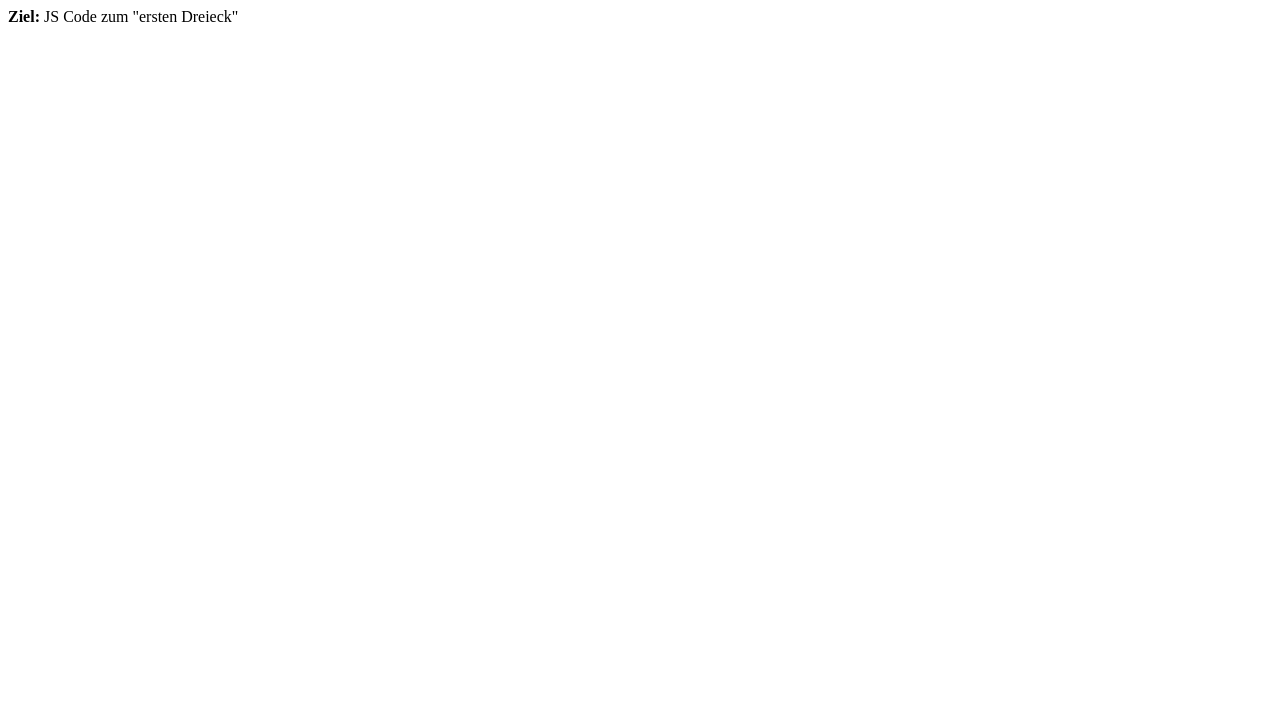
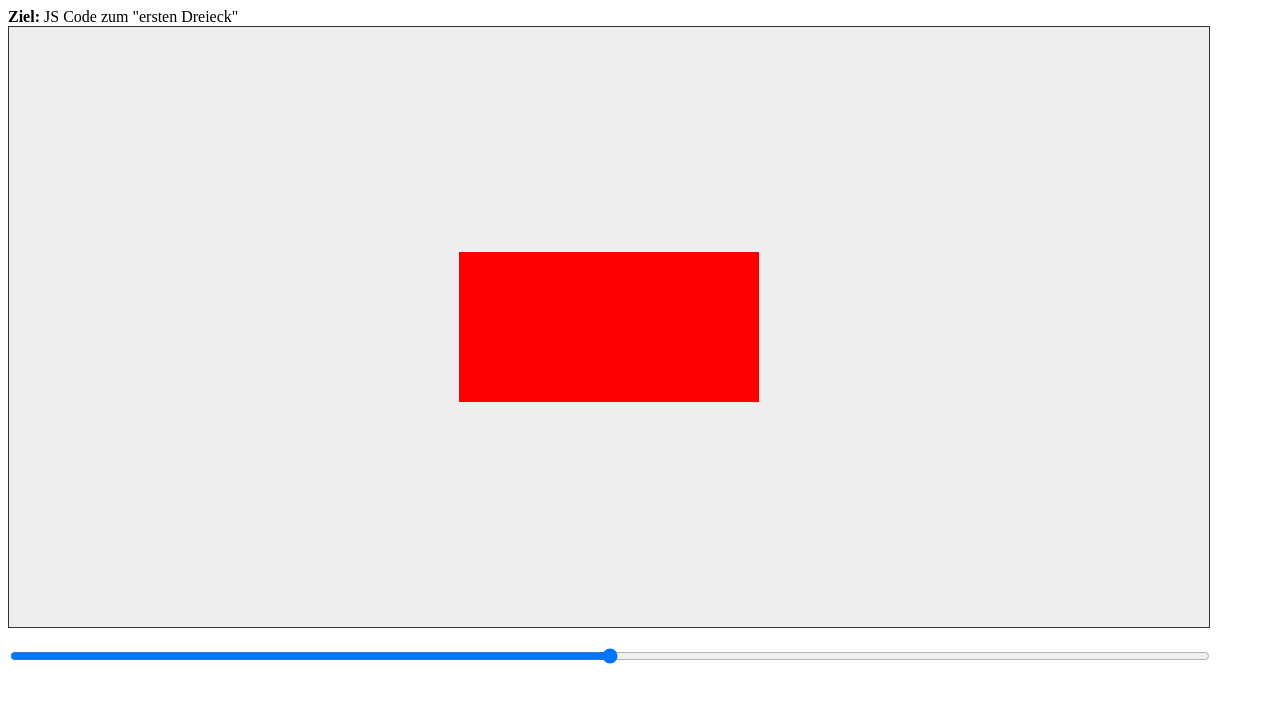
Before and after one commit to UMBRELLABROS/easyWebGL, a plain HTML site: page test.html in a window 1280 px wide. Drawn offline with Linux system fonts and the light colour scheme.

Commit message:
Ein Rechteck verschieben

```diff
--- a/js/world.js
+++ b/js/world.js
@@ -45,6 +45,8 @@ var Child=function(voChildData){
         t+="type:     'triangle'\n";
         t+="position: {x:number,y:number,z:number}\n";
         t+="color:    [r,g,b,a] values:[0.0 .. 1.0]\n";
+        t+="\n";
+        t+="data.pos=[x,y,z] \n";
         return t;
     }
 }
--- a/test.html
+++ b/test.html
@@ -4,19 +4,128 @@
     <meta charset="utf-8" />
     <meta name="viewport" content="width=device-width, initial-scale=1.0" />
     <link rel="stylesheet" href="css/styles.css">
+    <script src='js/math.js'></script>
     <title>easywebGL v1.0 ohne LIB</title>
   </head>
   <body>
       <b>Ziel:</b> JS Code zum "ersten Dreieck"
       <div id='canvas'></div>
       <br>
+      <input type='range' id='xpos' min="-100" max="100" value="0" onChange='moveObject(this.value)'>
+      <br>
+
+<script>
+// Teil 1 (getContext)
+// canvas und gl(webGL) erzeugen
+var div=document.getElementById('canvas');
+var canvas=document.createElement('canvas');
+canvas.width=div.offsetWidth;
+canvas.height=div.offsetHeight;
+div.appendChild(canvas);
+div.style.backgroundColor='#eeeeee';
+div.style.border='solid 1px #333';
+try {gl = canvas.getContext('webgl') }
+catch(e) {alert('Exception init: '+e.toString());}
+if(!gl) {alert('Unable to create Web GL context');}
+
+// Teil 2 addNewWord erzeugt keinen Code
+
+var aBuffer=[]; // nur für Script
+var aUniform=[]; // nur für Script
+var aProg=[]; // nur für Script
+var gPos=[0,0,0];
+function moveObject(x){
+gPos = [x/100,Math.sin(x/100)*Math.sin(x/100),0]; // Absolute Position aus dem Regler
+drawScene();
+}
+
+// addNewChild erzeugt keinen Code
+
+// FormCatalog
+var pos=[-0.25,-0.25,0,0.25,-0.25,0,0.25,0.25,0,-0.25,-0.25,0,0.25,0.25,0,-0.25,0.25,0];
+var color=[1,0,0,1,1,0,0,1,1,0,0,1,1,0,0,1,1,0,0,1,1,0,0,1];
+
+// addNewBuffer erzeugt keinen Code
+
+// getBufferIndex erzeugt keinen Code pos -0.25,-0.25,0,0.25,-0.25,0,0.25,0.25,0,-0.25,-0.25,0,0.25,0.25,0,-0.25,0.25,0
+
+// createBuffer pos 34962
+var buffer=gl.createBuffer();
+var array= new Float32Array(pos);
+gl.bindBuffer(34962,buffer);
+gl.bufferData(34962, array, gl.STATIC_DRAW);
+aBuffer[0]=buffer;
+
+// getBufferIndex erzeugt keinen Code color 1,0,0,1,1,0,0,1,1,0,0,1,1,0,0,1,1,0,0,1,1,0,0,1
+
+// createBuffer color 34962
+var buffer=gl.createBuffer();
+var array= new Float32Array(color);
+gl.bindBuffer(34962,buffer);
+gl.bufferData(34962, array, gl.STATIC_DRAW);
+aBuffer[1]=buffer;
+
+// addNewProgram erzeugt keinen Code
+
+// ShaderCatalog
+var vertexShader="attribute vec4 a_position; uniform mat4 u_matrix; attribute vec4 a_color; varying vec4 v_color; void main(){ gl_Position=vec4(u_matrix*a_position); v_color = a_color; } ";
+var fragmentShader="precision mediump float; varying vec4 v_color; void main(){ gl_FragColor=v_color; } ";
+
+// getProgramIndex erzeugt keinen Code
+
+// createProgram
+// createShader
+var v = gl.createShader(35633);
+gl.shaderSource(v,vertexShader);
+gl.compileShader(v);
+
+// createShader
+var f = gl.createShader(35632);
+gl.shaderSource(f,fragmentShader);
+gl.compileShader(f);
+
+var prog= gl.createProgram();
+gl.attachShader(prog, v);
+gl.attachShader(prog, f);
+gl.linkProgram(prog);
+aProg[0]=prog;
+
+// getAttributeIndices erzeugt keinen Code
+
+// getUniformIndices
+
+aUniform[0]=gl.getUniformLocation(aProg[0],'u_matrix')
+
+// Teil 3 drawScene
 
 
-<script>
-
-// Hier Code einfügen:
+drawScene();
 
 
+function drawScene(){
+// setWebGLDrawOptions
+gl.clear(gl.COLOR_BUFFER_BIT | gl.DEPTH_BUFFER_BIT);
+gl.enable(gl.CULL_FACE);
+gl.enable(gl.DEPTH_TEST);
+
+gl.useProgram(aProg[0]);
+// drawObject
+var viewPort = [1,0,0,0, 0,1,0,0, 0,0,1,0, 0,0,0,1]
+var worldMatrix=m4.translate(viewPort,gPos[0],gPos[1],gPos[2])
+//setUniforms
+gl.uniformMatrix4fv(aUniform[0], false, worldMatrix );
+//setAttributes
+gl.bindBuffer(gl.ARRAY_BUFFER,aBuffer[0]);
+gl.enableVertexAttribArray(0);
+gl.vertexAttribPointer(0, 3, gl.FLOAT, false, 0, 0);
+
+gl.bindBuffer(gl.ARRAY_BUFFER,aBuffer[1]);
+gl.enableVertexAttribArray(1);
+gl.vertexAttribPointer(1, 4, gl.FLOAT, false, 0, 0);
+
+//drawTriangles
+gl.drawArrays(gl.TRIANGLES,0, 6);
+}
 
 </script>
 </body>
```
Also changed, not shown: index.html (+4 -4 lines), js/ubengine.js (+24 -10 lines), 1 other file.
